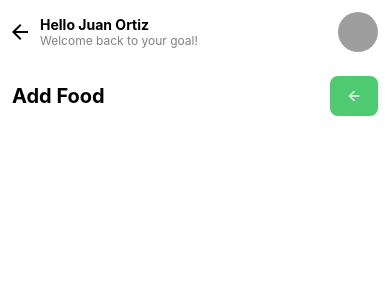
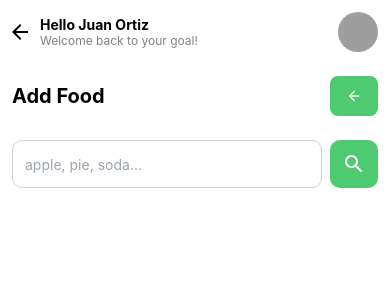
Before and after one commit to EmanuelRigo/CaloriaApp, a React Native app: screen /AddFood in a window 390 px wide. Shown: the top 300 px of the page. Built offline with nearby package versions, Linux system fonts and the light colour scheme; grey boxes are pictures that could not be loaded.

Commit message:
feat: add search input and button to AddFood component for food lookup

```diff
--- a/src/views/AddFood/AddFood.tsx
+++ b/src/views/AddFood/AddFood.tsx
@@ -39,6 +39,21 @@ const AddFood = () => {
           </Pressable>
         </View>
       </View>
+      <View style={styles.searchContainer}>
+        <Input
+          placeholder="apple, pie, soda..."
+          value={foodName}
+          onChangeText={setFoodName}
+          containerStyle={styles.searchInput}
+        />
+        <Pressable
+          accessibilityRole="button"
+          accessibilityLabel="Buscar alimento"
+          style={styles.searchButton}
+        >
+          <MaterialIcons name="search" size={24} color="#fff" />
+        </Pressable>
+      </View>
     </ScrollView>
   );
 };
@@ -77,6 +92,20 @@ const styles = StyleSheet.create({
     color: "#fff",
     fontSize: 16,
   },
+  searchContainer: {
+    flexDirection: "row",
+    alignItems: "center",
+    gap: 8,
+  },
+  searchInput: { flex: 1 },
+  searchButton: {
+    width: 48,
+    height: 48,
+    alignItems: "center",
+    justifyContent: "center",
+    backgroundColor: "#4ecb71",
+    borderRadius: 10,
+  },
 });
 
 export default AddFood;
```
